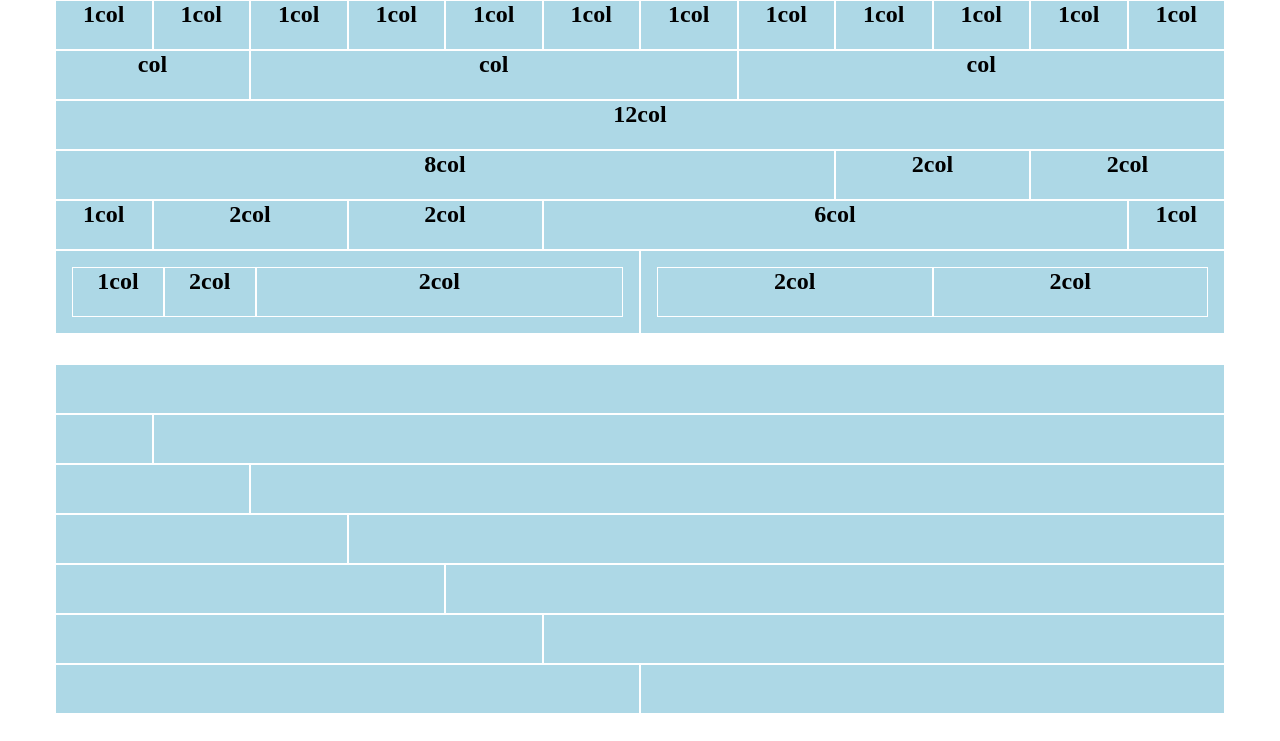
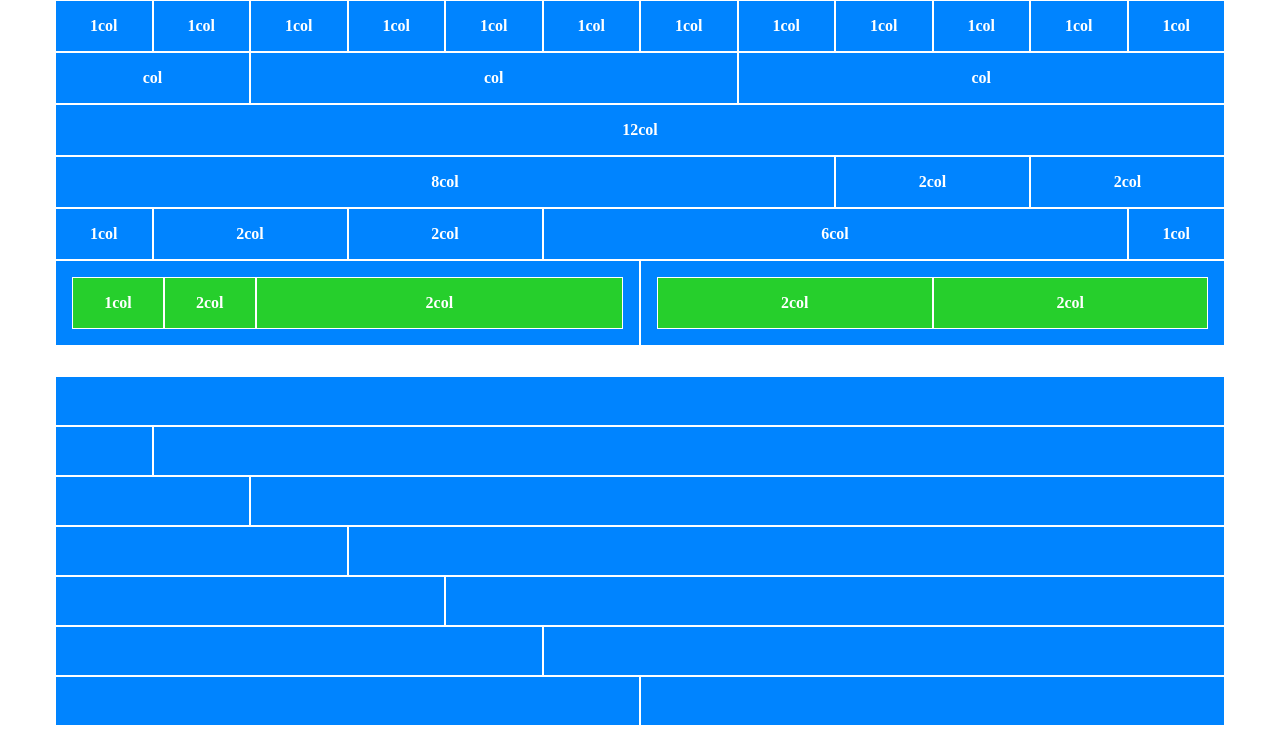
Before and after one commit to IvanoPisaniello/html-css-12bool, a plain HTML site: page index.html in a window 1280 px wide. Shown: the top 741 px of the page. Drawn offline with Linux system fonts and the light colour scheme.

Commit message:
fixed text and color

```diff
--- a/css/style.css
+++ b/css/style.css
@@ -18,8 +18,10 @@
 }
 
 h2 {
+    font-size: 100%;
     text-align: center;
     vertical-align: middle;
+    color: white;
 }
 
 .col,
@@ -30,8 +32,9 @@ h2 {
 
     /* solo per visualizzare le colonne */
     border: 1px solid white;
-    background-color: lightblue;
+    background-color: rgb(0, 132, 255);
     min-height: 50px;
+    padding: 1rem;
 
 }
 
@@ -45,6 +48,10 @@ h2 {
     padding: 1rem;
 }
 
+.inside-col [class*="col-"] {
+    background-color: rgb(38, 207, 44);
+}
+
 section {
     margin-bottom: 30px;
 }
```
